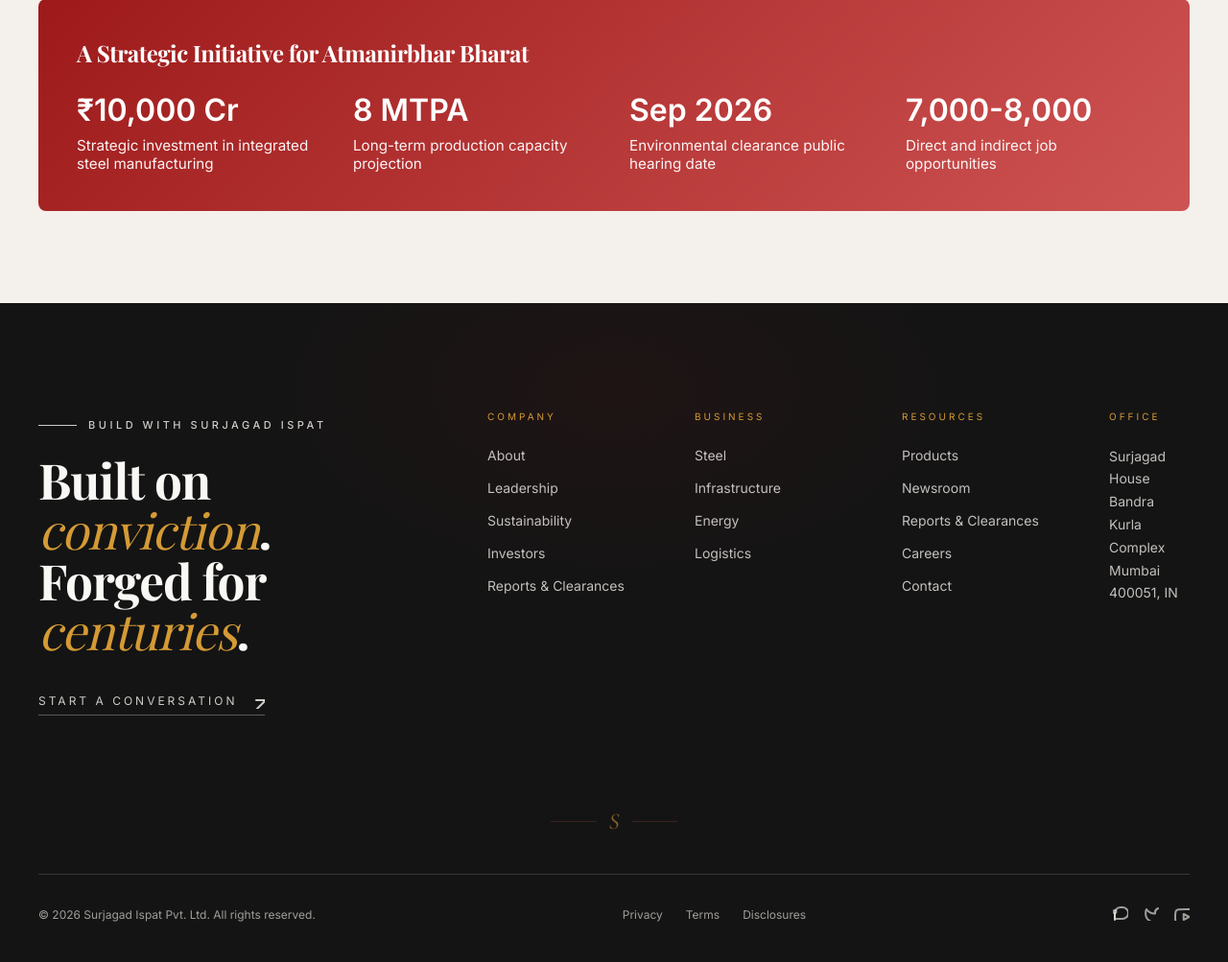
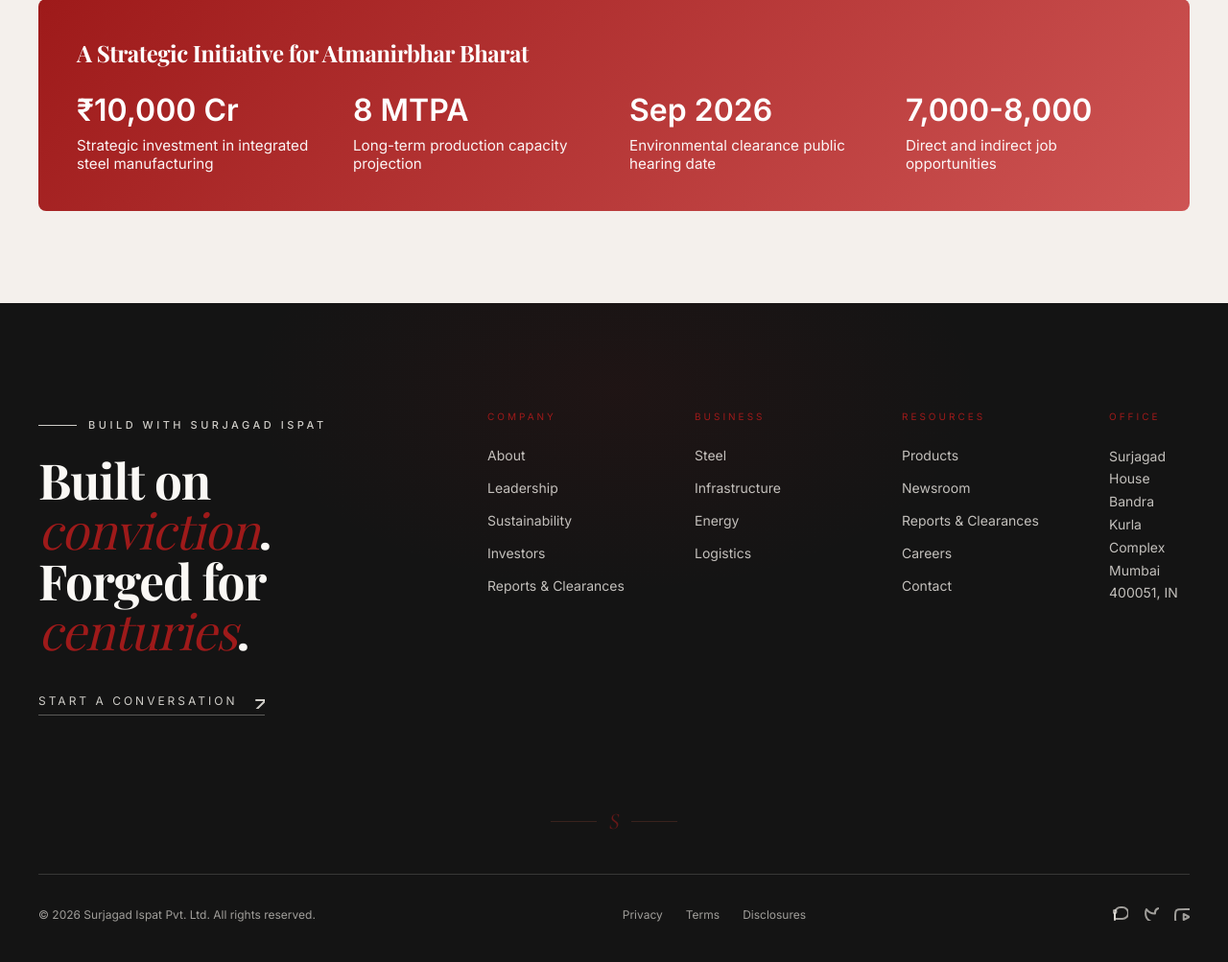
Before and after one commit to Jayesh435/surjagad_ispat, a Django app: page /about/ in a window 1280 px wide. Shown: the part 4919-5922 px from the top of the page at 96% size. Run offline with Django 5.2, Linux system fonts and the light colour scheme; some web fonts are replaced.

Commit message:
feat: Update footer styles to use brand red for accent colors
Co-authored-by: Copilot <copilot@github.com>

```diff
--- a/core/static/core/style.css
+++ b/core/static/core/style.css
@@ -265,8 +265,9 @@ img { display: block; max-width: 100%; }
 
 .nav-spacer { transition: height 0.3s; }
 
-/* ===== Footer ===== */
 .footer { position: relative; background: var(--surface-dark); color: var(--background); overflow: hidden; }
+/* Override gold color inside footer to use brand red for accents */
+.footer { --gold: var(--primary); --gold-light: var(--primary-glow); }
 .footer-radial { position: absolute; top: -10rem; left: 50%; transform: translateX(-50%); width: 900px; height: 500px; background: var(--gradient-radial-warm); pointer-events: none; }
 .footer-inner { position: relative; padding-top: 7rem; padding-bottom: 2.5rem; }
 
```
